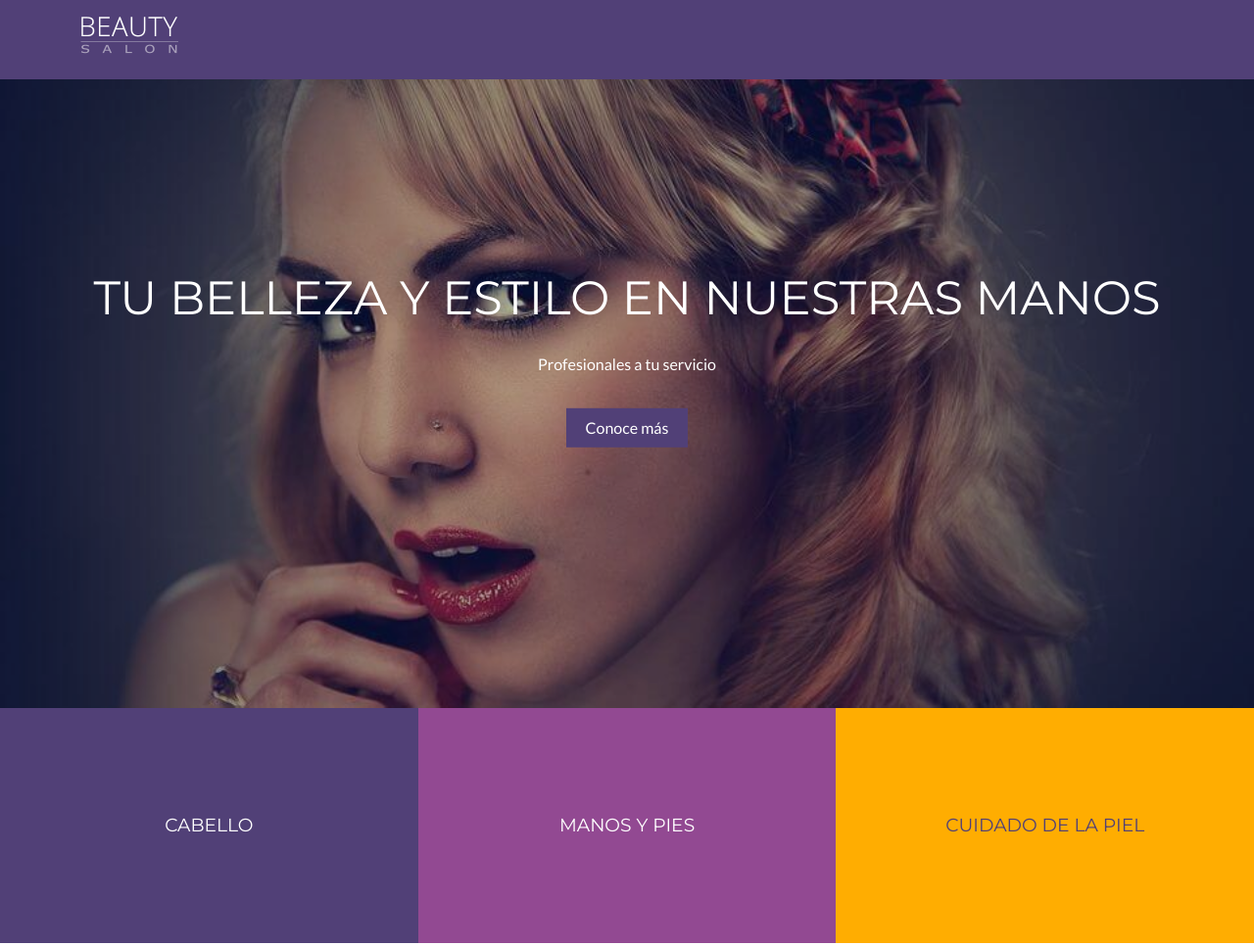
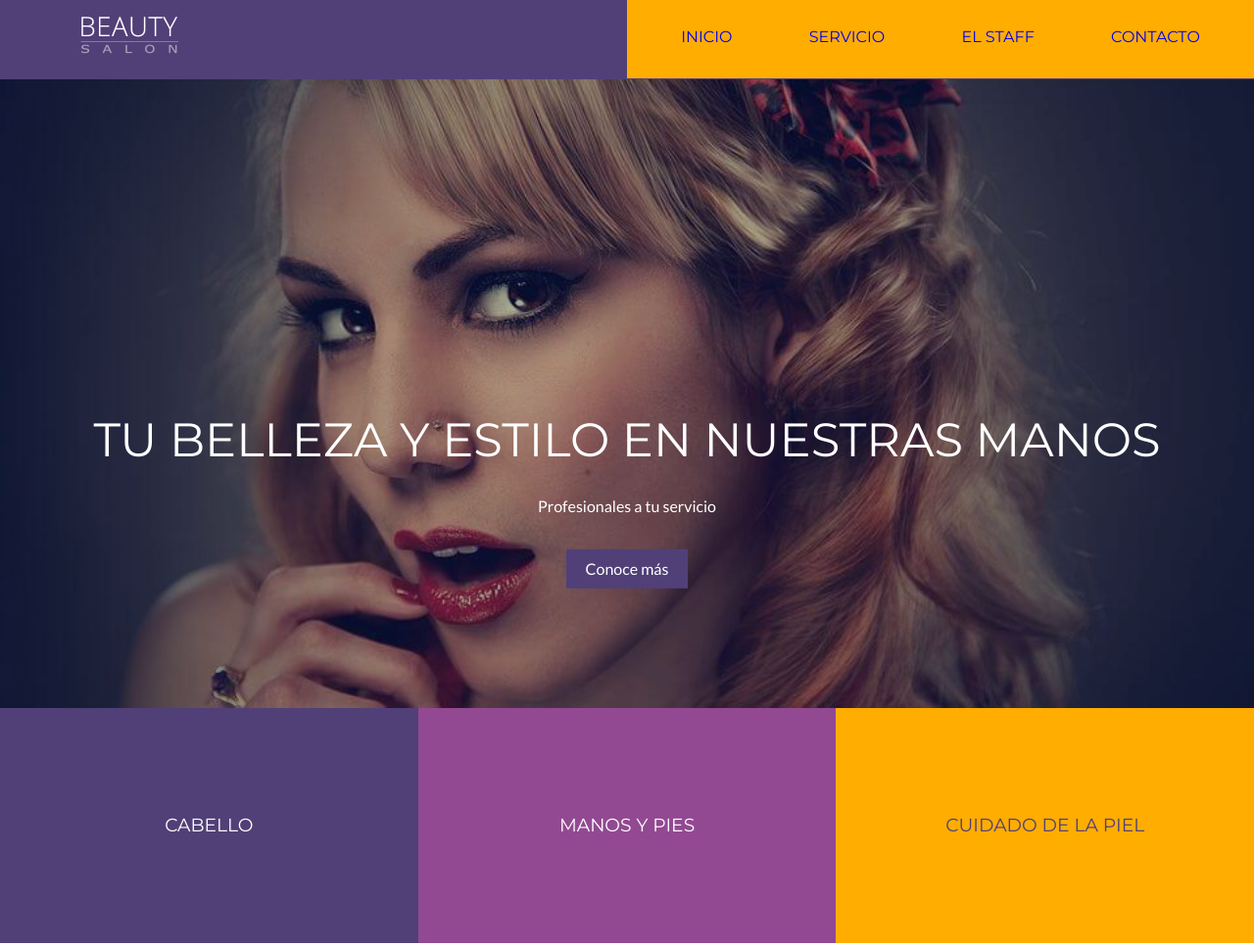
Before and after one commit to mauriciobrito7/Beauty-salon, a website: page index.html in a window 1280 px wide. Shown: the top 966 px of the page at 98% size. Drawn offline with Linux system fonts and the light colour scheme; some icons are missing.

Commit message:
Modificando el menu para la versión desktop

```diff
--- a/scss/components/_banner.scss
+++ b/scss/components/_banner.scss
@@ -18,7 +18,7 @@
 	}
 	&__copy{
 		position: absolute;
-		top:50%;
+		top:70%;
 		left: 50%;
 		transform:translate(-50%,-50%);
 		width: 90%;
--- a/scss/components/_header.scss
+++ b/scss/components/_header.scss
@@ -21,4 +21,7 @@
 	&:hover{
 		cursor: pointer;
 	}
+	@include desde($large){
+			display: none;
+		}
 }
--- a/scss/components/_menu.scss
+++ b/scss/components/_menu.scss
@@ -15,14 +15,30 @@
 			right: 0;
 			animation:0.3s aparecer 1;
 		}
+		@include desde($large){
+			height: 80px;
+			width: 50% ;
+			right: 0;
+			transition: all 0s;
+		}
 	}
 	&-menu{
 		margin:0;
 		padding: 0;
 		list-style: none;
+		@include desde($large){
+			width: 100%;
+			display: flex;
+			justify-content: space-around;
+			background-color: transparent;
+		}
 	}
 	&-menu__item{
 		border-bottom: 1px solid rgba($color1,.2);
+		@include desde($large){
+			border: 0;
+			color: $white;
+		}
 	}
 	&-menu__link{
 		line-height: 2.7;
@@ -30,6 +46,9 @@
 		text-transform: uppercase;
 		font-family: $font-title;
 		font-weight: $light;
+		&:hover{
+			color:$white;
+		}
 	}
 }
 @keyframes aparecer{
```
Also changed, not shown: css/style.css.
